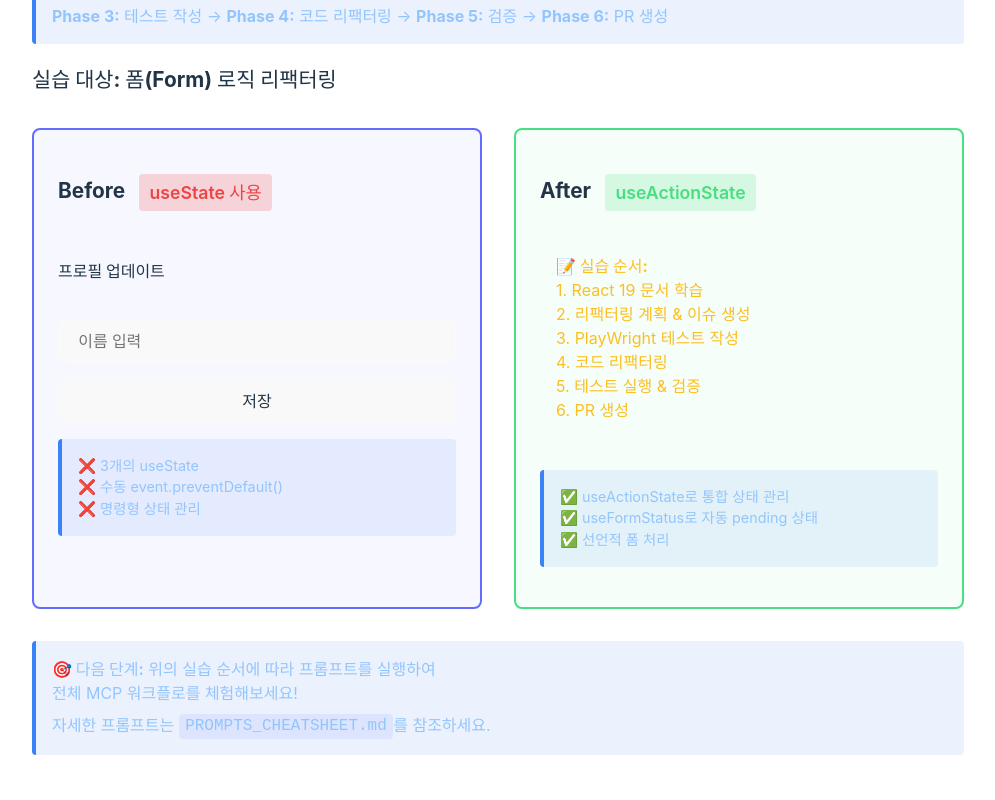
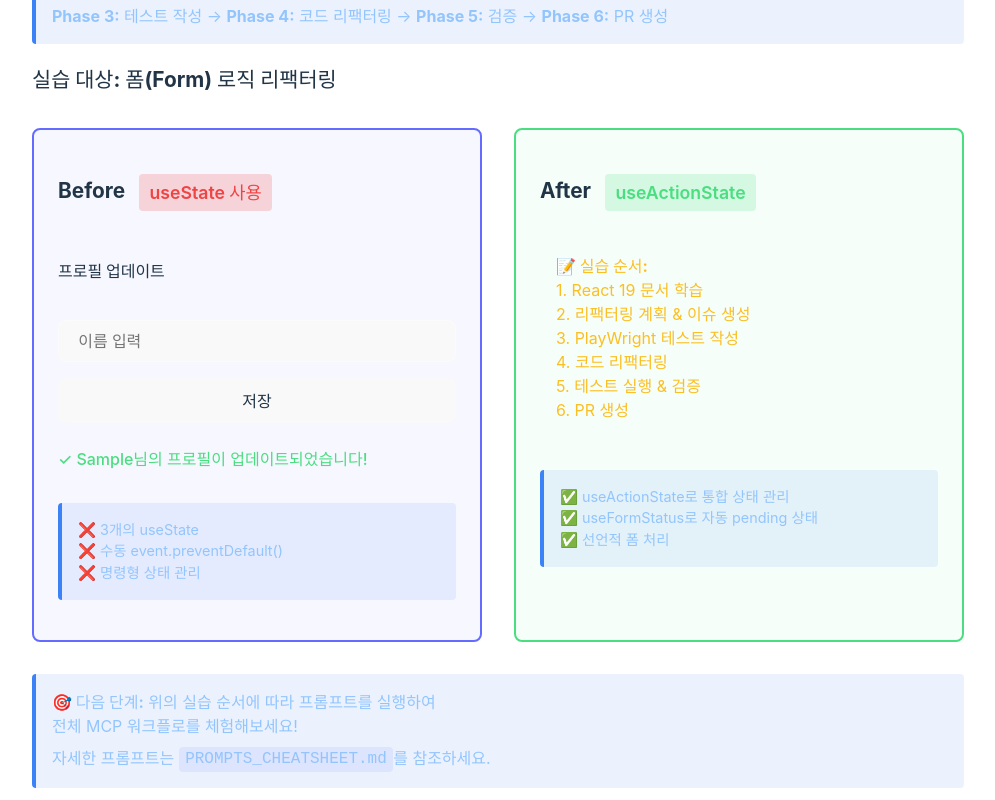
Before and after one commit to whddltjdwhd/mcp-test, a React (Vite) app: page / in a window 1280 px wide. Both pictures are taken after typing "Sample" into the empty fields and a click on the button "저장". Shown: the part 1131-1931 px from the top of the page, without its empty margins (142-1137 px from the left). Built offline with nearby package versions, Linux system fonts and the light colour scheme.

Commit message:
genai 추가

```diff
--- a/package.json
+++ b/package.json
@@ -10,6 +10,7 @@
     "preview": "vite preview"
   },
   "dependencies": {
+    "@google/genai": "^1.29.0",
     "react": "^19.2.0",
     "react-dom": "^19.2.0"
   },
--- a/src/before/ProfileForm.jsx
+++ b/src/before/ProfileForm.jsx
@@ -6,6 +6,7 @@
   const [name, setName] = useState("");
   const [isPending, setIsPending] = useState(false); // 1. 로딩 상태
   const [error, setError] = useState(null); // 2. 에러 상태
+  const [submittedName, setSubmittedName] = useState(""); // 3. 제출된 이름
 
   const handleSubmit = async (event) => {
     event.preventDefault(); // 3. 수동으로 기본 동작 방지
@@ -14,6 +15,7 @@
 
     try {
       await submitForm(name);
+      setSubmittedName(name); // 제출 성공 시 이름 저장
       setName(""); // 성공 시 초기화
     } catch (err) {
       setError(err.message); // 5. 수동으로 에러 상태 설정
@@ -36,6 +38,11 @@
         {isPending ? "저장 중..." : "저장"}
       </button>
       {error && <p className="error">{error}</p>}
+      {submittedName && (
+        <p className="success">
+          ✓ {submittedName}님의 프로필이 업데이트되었습니다!
+        </p>
+      )}
     </form>
   );
 }
```
Also changed, not shown: 2 other files (tests, documents, lock files or other folders).
